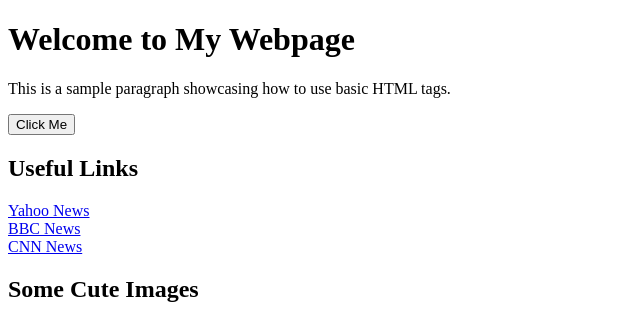
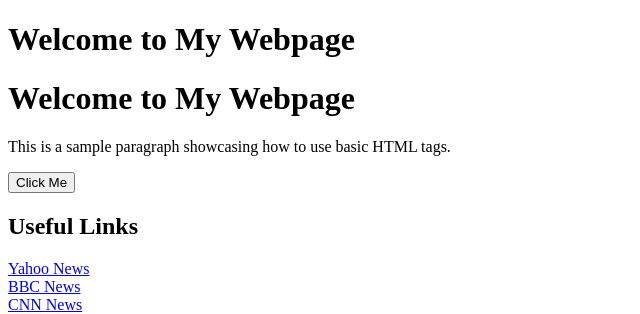
Before and after one commit to Abdelali95/html-git-demo, a plain HTML site: page index.html in a window 1280 px wide. Shown: the top 314 px of the page, without its empty margins (0-640 px from the left). Drawn offline with Linux system fonts and the light colour scheme.

Commit message:
Update index.html

```diff
--- a/index.html
+++ b/index.html
@@ -7,7 +7,7 @@
 </head>
 <body>
     <h1>Welcome to My Webpage</h1>
-
+    <h1>Welcome to My Webpage</h1>
     <p>This is a sample paragraph showcasing how to use basic HTML tags.</p>
 
     <button>Click Me</button>
```
